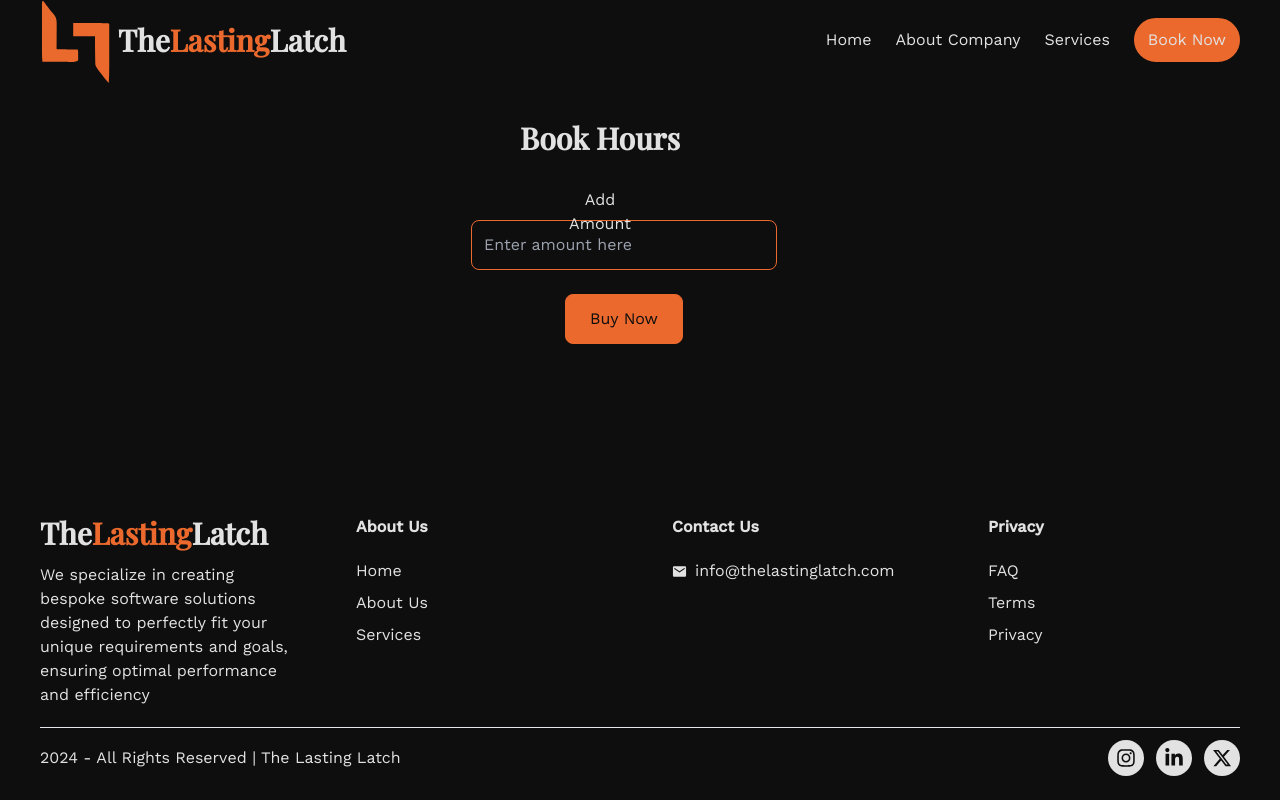
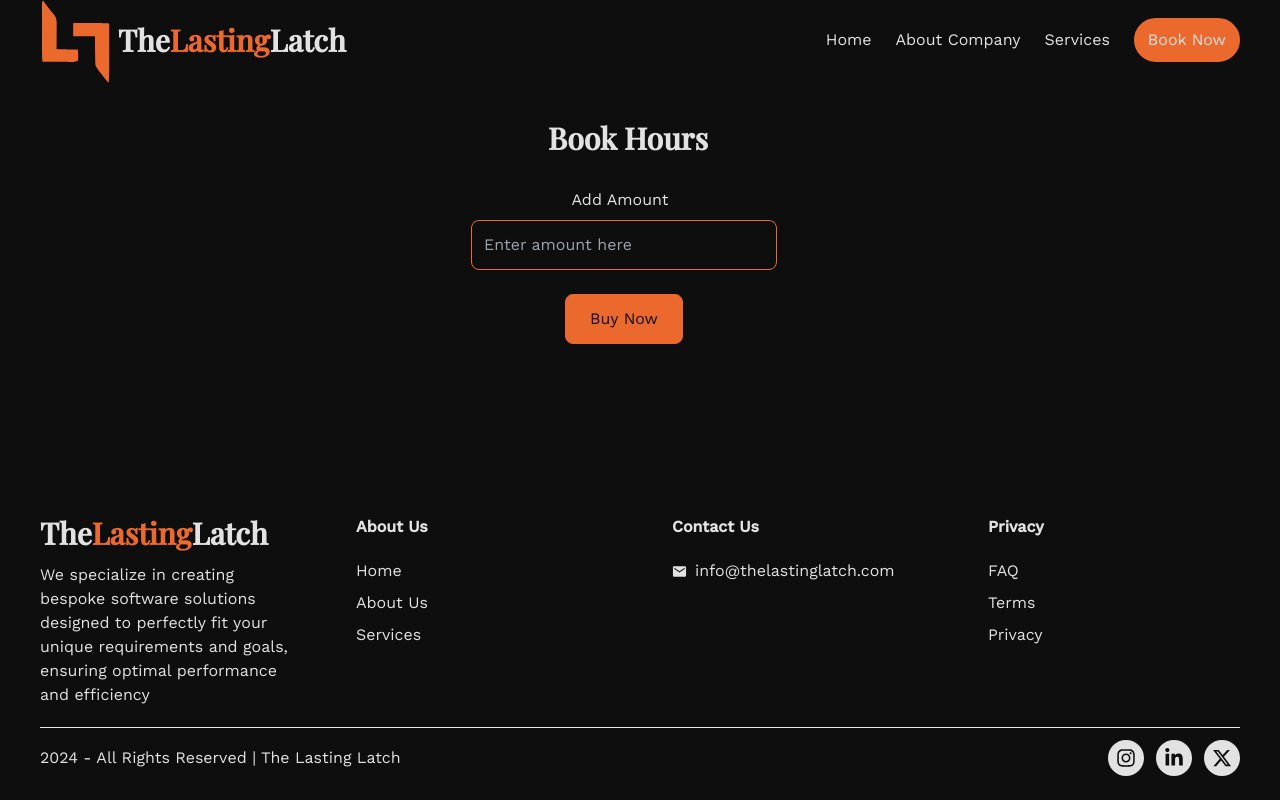
Before and after one commit to yashguptatech/thelastinglatch, a Next.js app: page /book-now in a window 1280 px wide. Built offline with nearby package versions, Linux system fonts and the light colour scheme.

Commit message:
add amount

```diff
--- a/app/book-now/page.jsx
+++ b/app/book-now/page.jsx
@@ -6,7 +6,7 @@ const EngageWithUs = () => {
     <>
       <div className="w-full px-5 lg:px-10 py-10">
         <TransitionEffect />
-        <div className="flex flex-col items-center justify-center gap-3 ml-auto pr-20 text-center w-full">
+        <div className="flex flex-col items-center justify-center gap-3 ml-auto pr-6">
           <h3>Book Hours</h3>
           {/* <p>Let&apos;s have a chat</p> */}
         </div>
@@ -14,7 +14,7 @@ const EngageWithUs = () => {
           <div className="grid grid-cols-1 lg:grid-cols-2 gap-6 mt-8 ">
             <form className="flex flex-col gap-6 items-center ml-auto pr-20 ml-auto pr-8 absolute left-1/2 transform -translate-x-1/2">
               <div className="flex flex-col gap-3 items-center w-full">
-                <label htmlFor="name" className="text-center ml-auto pr-20 absolute left-1/2 transform -translate-x-1/2 ">Add Amount</label>
+                <label htmlFor="name" className="text-center ml-auto pr-10 absolute left-1/2 transform -translate-x-1/2 w-full">Add Amount</label>
                 <input
                   type="text"
                   id="name"
```
